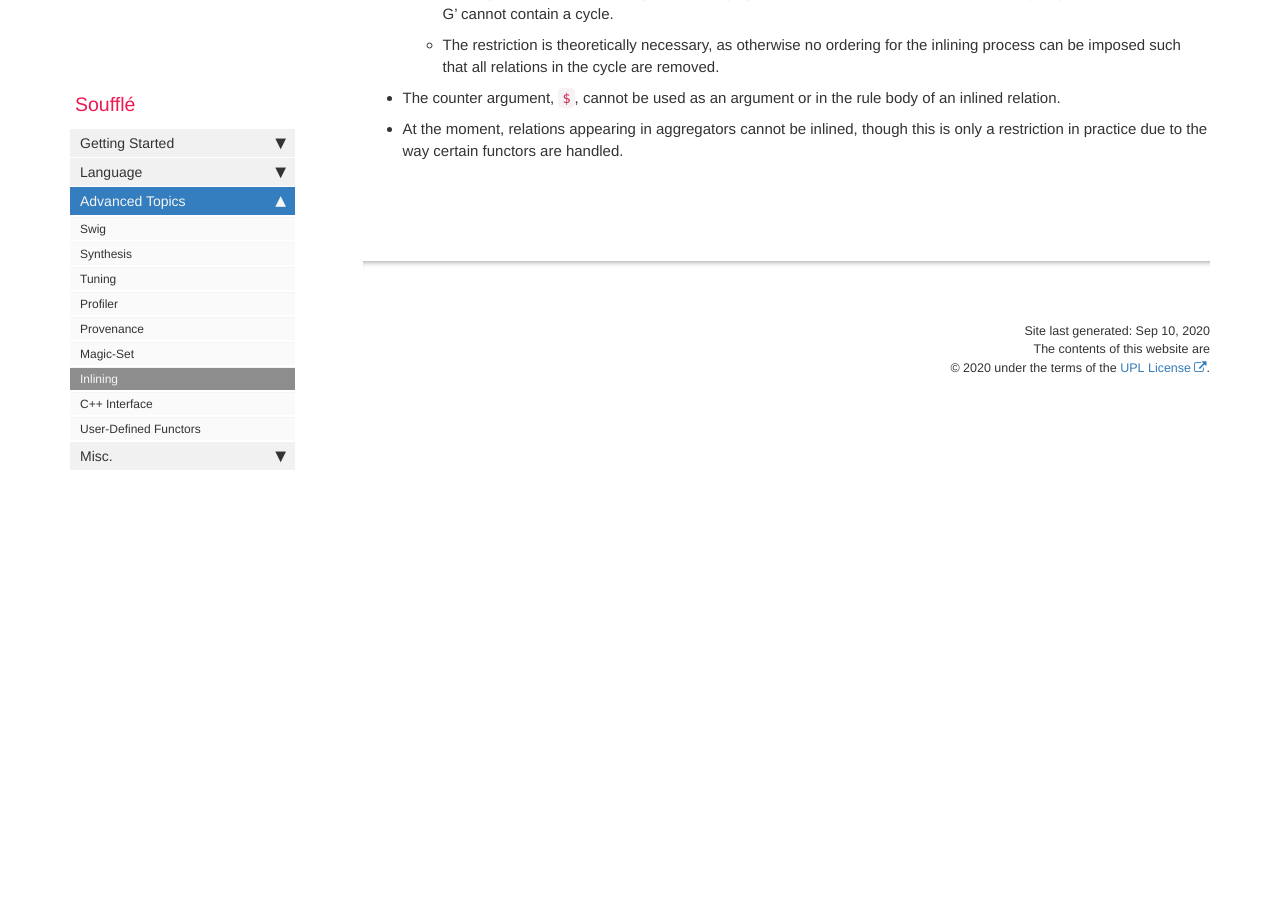
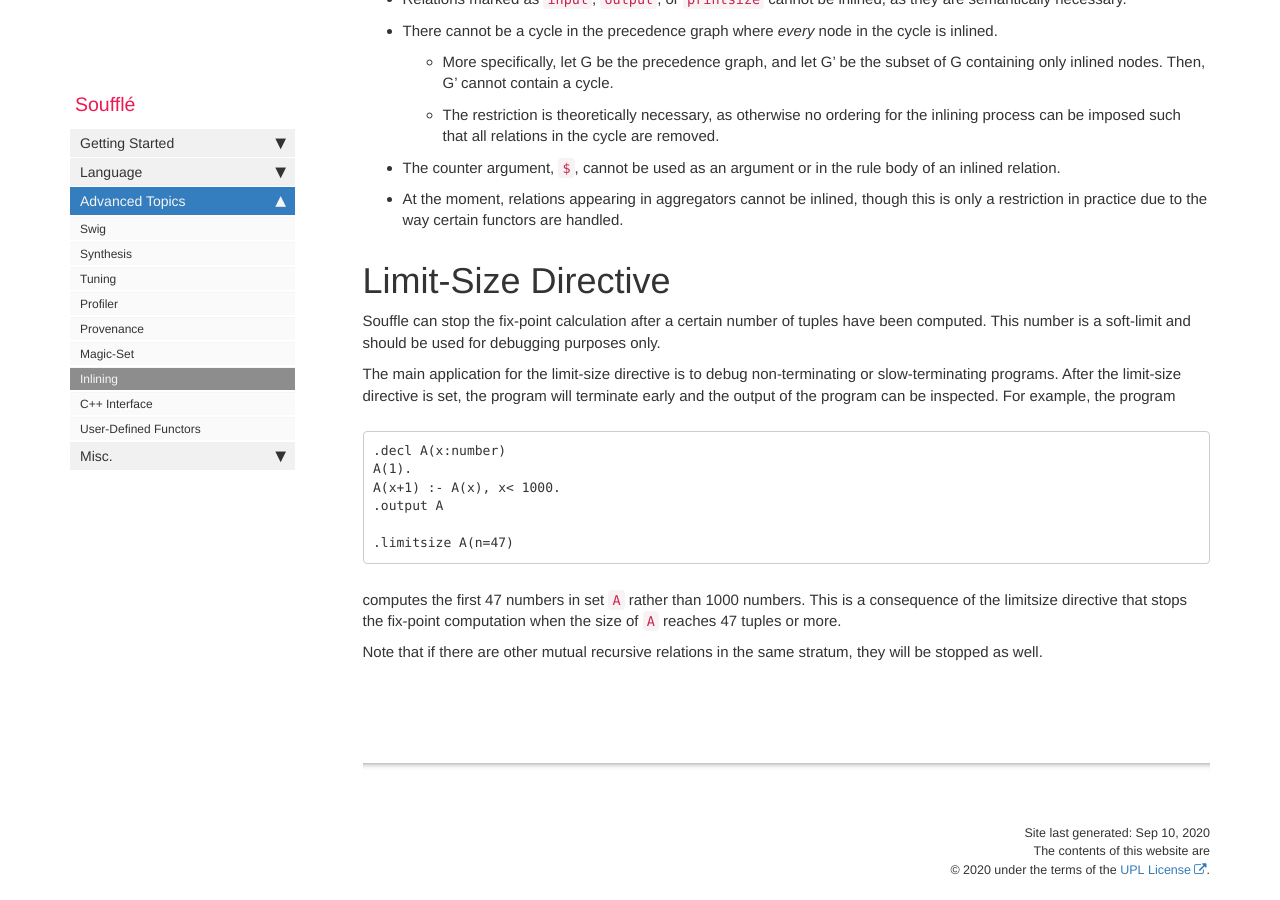
Before and after one commit to souffle-lang/souffle-lang.github.io, a Jekyll site: the page built from pages/docs/inlining.md, in a window 1280 px wide and 900 px high, scrolled down 2281 px. Built offline with Jekyll 4.4.1, drawn with Linux system fonts in a browser that asks for light colours; comment, search, counter and statistics services are not loaded; some of the changed text lies outside the part shown.

Commit message:
Added limit-size

````diff
--- a/pages/docs/inlining.md
+++ b/pages/docs/inlining.md
@@ -1,9 +1,11 @@
 ---
-title: Inlining
+title: Inlining and Limitsize
 permalink: /inlining
 sidebar: docs_sidebar
 folder: docs
 ---
+
+# Inlining
 
 Souffl&eacute; offers the ability to manually select one or more program relations to be inlined, i.e., a substitution of the relations are performed. This may lead to performance gains by re-computing results rather than storing them. For example,
 
@@ -95,3 +97,25 @@ Inlining works in all situations, provided the following conditions are met:
     * The restriction is theoretically necessary, as otherwise no ordering for the inlining process can be imposed such that all relations in the cycle are removed.
 * The counter argument, `$`, cannot be used as an argument or in the rule body of an inlined relation.
 * At the moment, relations appearing in aggregators cannot be inlined, though this is only a restriction in practice due to the way certain functors are handled.
+
+# Limit-Size Directive
+
+Souffle can stop the fix-point calculation after a certain number of
+tuples have been computed. This number is a soft-limit and should be
+used for debugging purposes only.
+
+The main application for the limit-size directive is to debug non-terminating or slow-terminating programs.
+After the limit-size directive is set, the program will terminate early and the output of the program
+can be inspected.  For example, the program
+```
+.decl A(x:number)
+A(1).
+A(x+1) :- A(x), x< 1000.
+.output A
+
+.limitsize A(n=47)
+```
+computes the first 47 numbers in set `A` rather than 1000 numbers.
+This is a consequence of the limitsize directive that stops the fix-point computation when the size of `A` reaches 47 tuples or more.
+
+Note that if there are other mutual recursive relations in the same stratum, they will be stopped as well.
````
